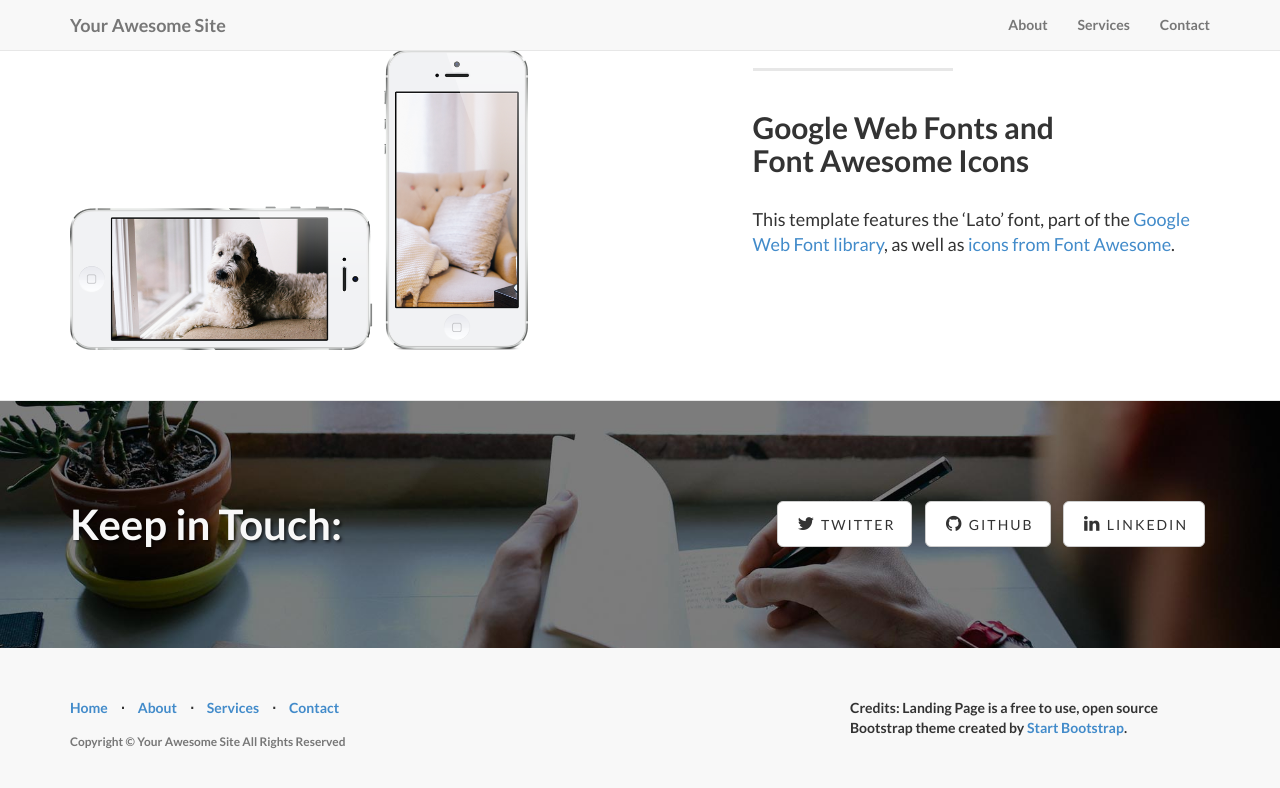
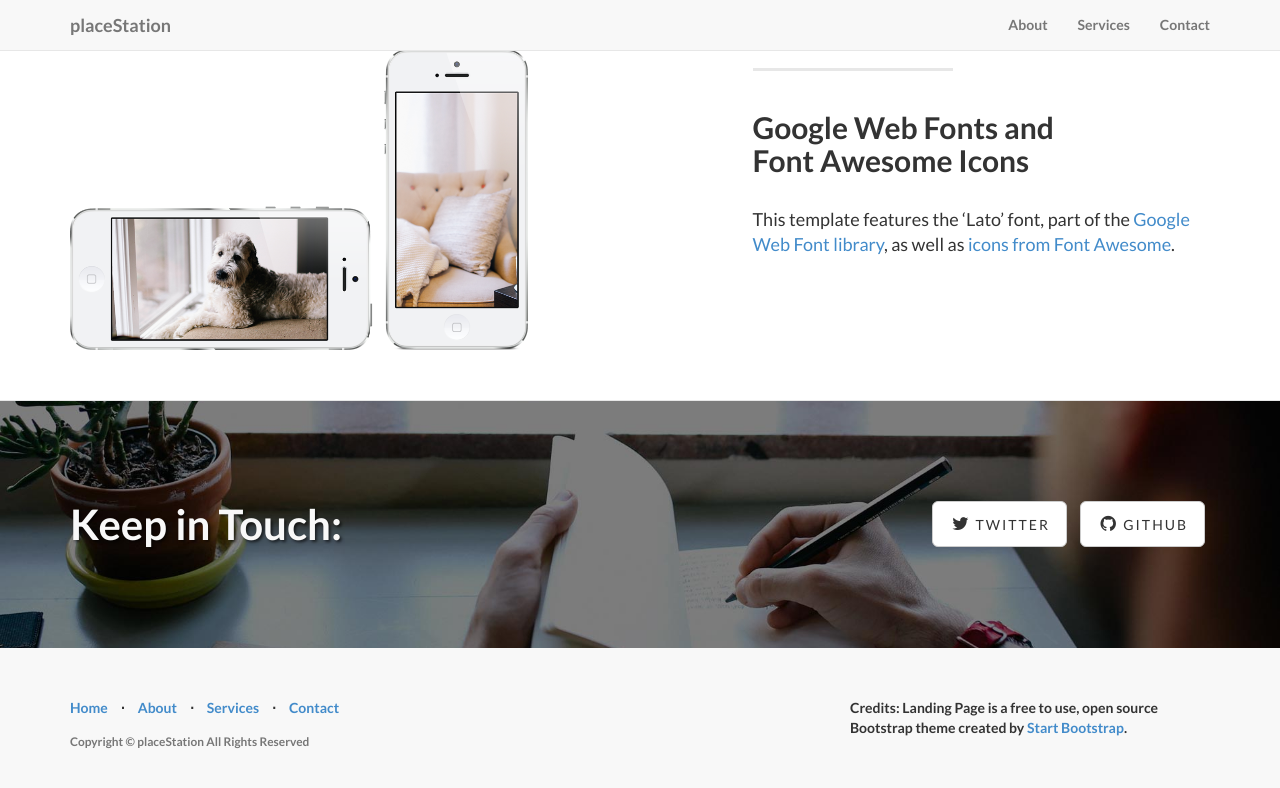
Before and after one commit to project-monolith/project-monolith.github.io, a Jekyll site: the page built from index.html, in a window 1280 px wide and 900 px high, scrolled down 1819 px, cut to the strip 0-796 px from the top of the window. Shown: the top 788 px of the strip. Built offline with Jekyll 4.4.1, drawn with Linux system fonts in a browser that asks for light colours.

Commit message:
Updated config.yml with the basics

```diff
--- a/_config.yml
+++ b/_config.yml
@@ -2,14 +2,11 @@
 #      Main Configs       #
 # ----------------------- #
 
-url: http://yoursite.com
-title: Your Awesome Site
-email: your-email@domain.com
+url: http://placestation.io
+title: placeStation
+email: info@placeStation.io
 author: Your Name
-description: > # "Write an awesome description for your new site here.
-  You can edit this line in _config.yml. It will appear in your document
-  head meta (for Google search results) and in your feed.xml site
-  description."
+description: "placeStation is an Open Source kiosk frontend for OneBusAway, designed to help transit riders connect to the place around them as they get where they're going."
 
 # ----------------------- #
 #    Jekyll & Plugins     #
@@ -25,8 +22,6 @@
 
 social:
   - title: twitter
-    url: https://twitter.com/SBootstrap
+    url: https://twitter.com/placeStation
   - title: github
-    url: https://github.com/IronSummitMedia/startbootstrap
-  - title: linkedin
-    url:
+    url: https://github.com/project-monolith
```
